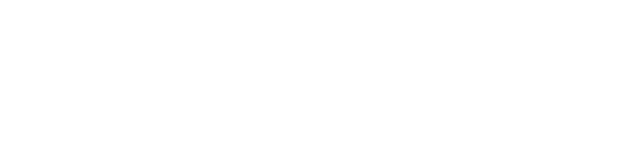
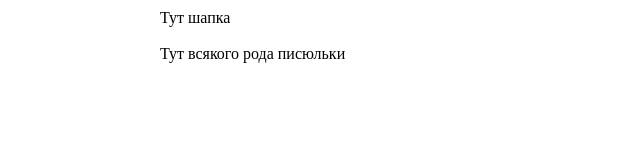
Before and after one commit to yargrinders/reset-css, a plain HTML site: page index.html in a window 1280 px wide. Shown: the whole page, without its empty margins (0-640 px from the left). Drawn offline with Linux system fonts and the light colour scheme.

Commit message:
v.1 by_JJ

```diff
--- a/css/style.css
+++ b/css/style.css
@@ -31,8 +31,16 @@ body {
     font-size: 16px;
     background-color: #fff;
     color: black;
-    font-family: sans-serif; //Ваш шрифт
+    /* font-family: ; //Ваш шрифт */
 }
 body {
     margin: 0;
 }
+.wrapper {
+    margin: auto;
+    max-width: 980px;
+    padding: 10px;
+}
+.content {
+    color: black;
+}
--- a/index.html
+++ b/index.html
@@ -8,7 +8,19 @@
     <link rel="stylesheet" href="css/style.css">
 </head>
 <body>
-
+    <header>
+        <div class="wrapper">
+            <h2>Тут шапка</h2>
+        </div>
+    </header>
+    <main>
+        <div class="wrapper">
+            <span>Тут всякого рода писюльки</span>
+        </div>
+    </main>
+    <footer>
+        <div class="wrapper"></div>
+    </footer>
     <script src="js/scrypt.js"></script>
 </body>
 </html>
```
